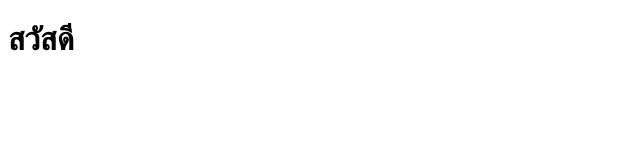
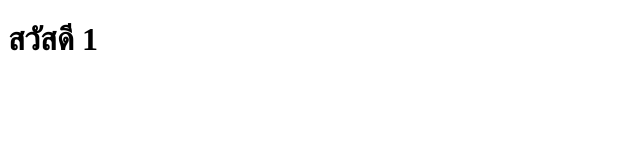
Before and after one commit to skymarshell/a4, a plain HTML site: page index.html in a window 1280 px wide. Shown: the full height of the page, 0-640 px from the left. Drawn offline with Linux system fonts and the light colour scheme.

Commit message:
Update index.html

```diff
--- a/index.html
+++ b/index.html
@@ -6,6 +6,6 @@
       <title>Document</title>
 </head>
 <body>
-      <h1>สวัสดี</h1>
+      <h1>สวัสดี 1</h1>
 </body>
 </html>
```
